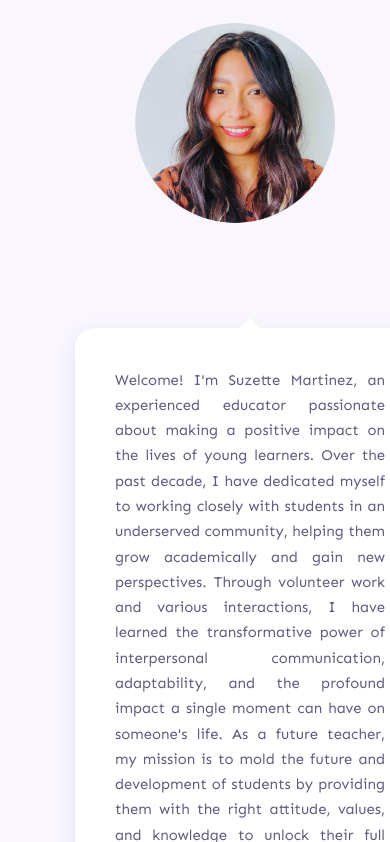
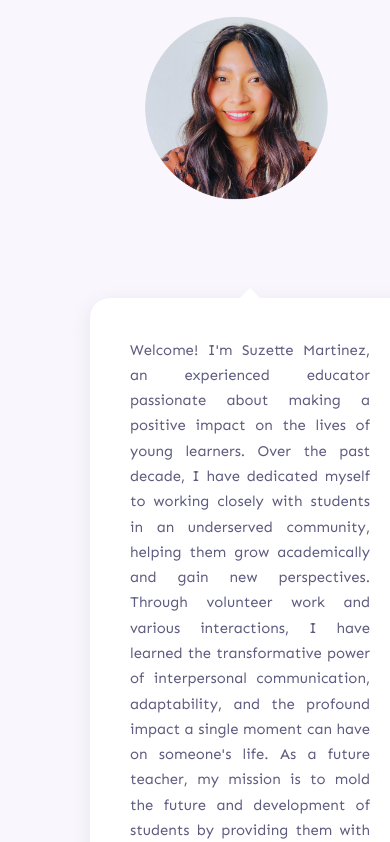
Before and after one commit to almaavocado/teacher-profile, a React (Create React App) app: page / in a window 390 px wide. Shown: the part 1102-1944 px from the top of the page. Built offline with nearby package versions, Linux system fonts and the light colour scheme.

Commit message:
fixing resume and about containers for mobile view

```diff
--- a/src/components/about/about.css
+++ b/src/components/about/about.css
@@ -84,7 +84,7 @@
 }
 @media screen and (max-width: 768px) {
 .about_container{
-      grid-template-columns: fr;
+    grid-template-columns: 1fr;
     justify-content: center;
     text-align: center;
 }
@@ -104,7 +104,7 @@
   }
 @media screen and (max-width: 576px) {
     .about_container{
-        grid-template-columns: 350px;
+        grid-template-columns: 320px;
         justify-content: center;
         text-align: center;
     }
--- a/src/components/resume/resume.css
+++ b/src/components/resume/resume.css
@@ -49,6 +49,13 @@
     margin: 0.5rem 0;
 }
 
+@media screen and (max-width: 576px) {
+    .about_container{
+        grid-template-columns: 320px;
+        justify-content: center;
+        text-align: center;
+    }
+}
 
 @media screen and (max-width: 1024px) {
     .resume_container{
@@ -61,7 +68,7 @@
     }
     @media screen and (max-width: 576px) {
         .resume_container{
-            grid-template-columns: 1fr;
+            grid-template-columns: 330px;
         }
     }
 }
```
Lines whose indentation alone changed are shown as unchanged.
